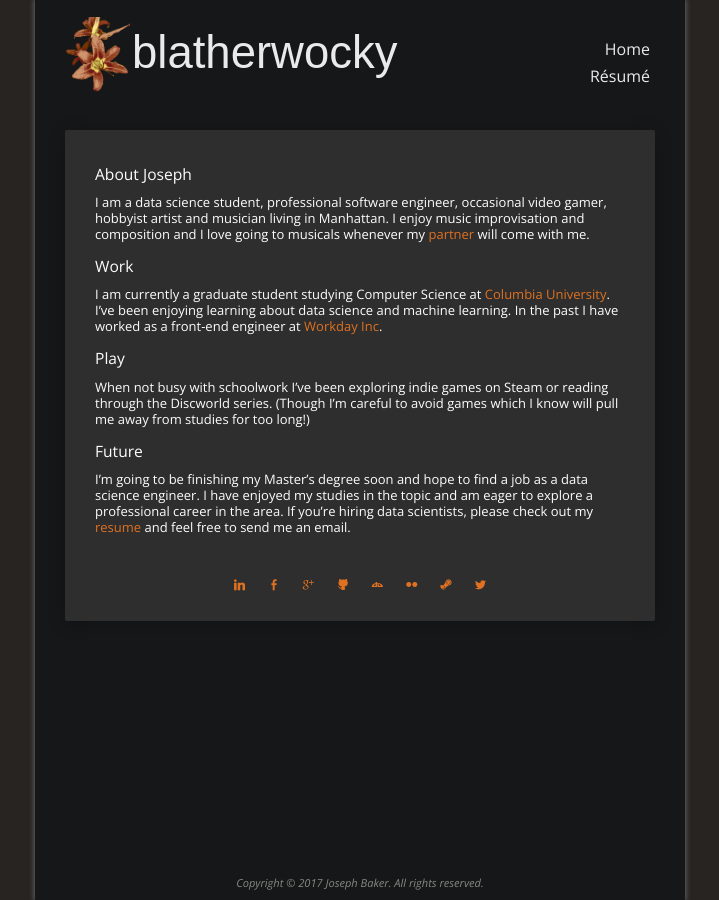
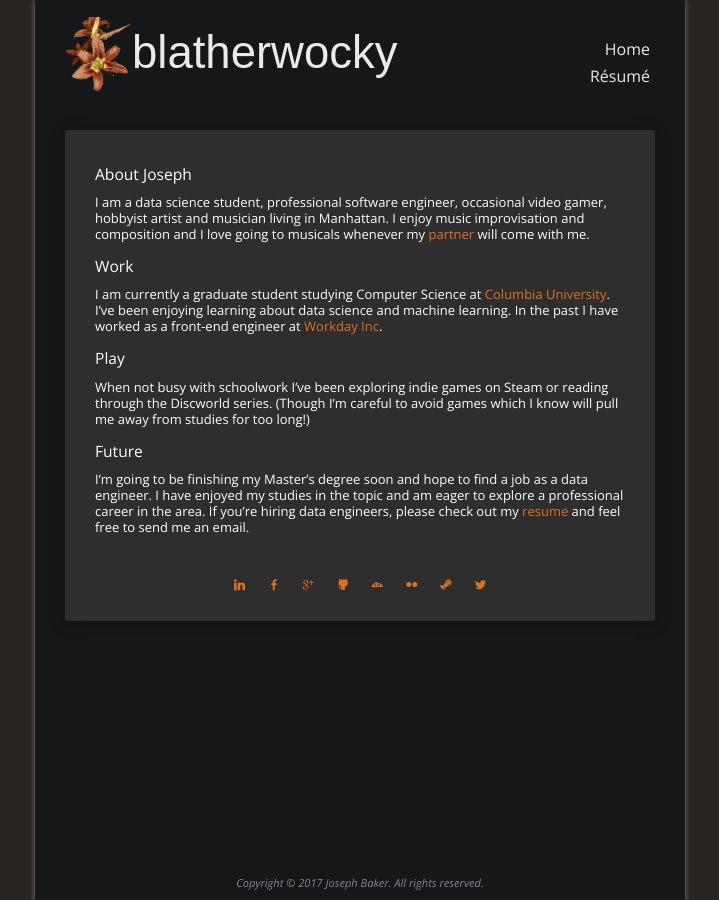
Before and after one commit to blatherwock/blatherwock.github.com, a Jekyll site: the page built from index.md, in a window 1280 px wide. Shown: the whole page, without its empty margins (280-999 px from the left). Built offline with Jekyll 4.4.1, drawn with Linux system fonts in a browser that asks for light colours; some web fonts are replaced.

Commit message:
small tweak to home page wording

```diff
--- a/index.md
+++ b/index.md
@@ -24,7 +24,7 @@ When not busy with schoolwork I've been exploring indie games on Steam or readin
 Future
 ------
 
-I'm going to be finishing my Master's degree soon and hope to find a job as a data science engineer. I have enjoyed my studies in the topic and am eager to explore a professional career in the area. If you're hiring data scientists, please check out my [resume][resume] and feel free to send me an email.
+I'm going to be finishing my Master's degree soon and hope to find a job as a data engineer. I have enjoyed my studies in the topic and am eager to explore a professional career in the area. If you're hiring data engineers, please check out my [resume][resume] and feel free to send me an email.
 
 
 <ul>
```
